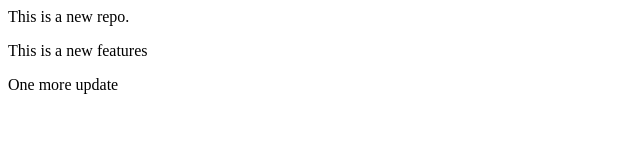
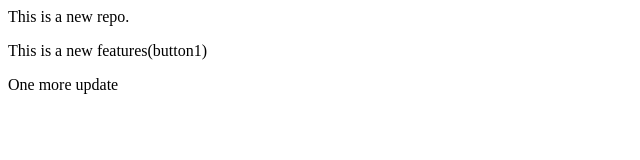
Before and after one commit to Kanu036/localrepo, a plain HTML site: page index.html in a window 1280 px wide. Shown: the full height of the page, 0-640 px from the left. Drawn offline with Linux system fonts and the light colour scheme.

Commit message:
Add button1

```diff
--- a/index.html
+++ b/index.html
@@ -1,3 +1,3 @@
 <p>This is a new repo.</p>
-<p> This is a new features</p>
+<p> This is a new features(button1)</p>
 <p>One more update</p>
```
